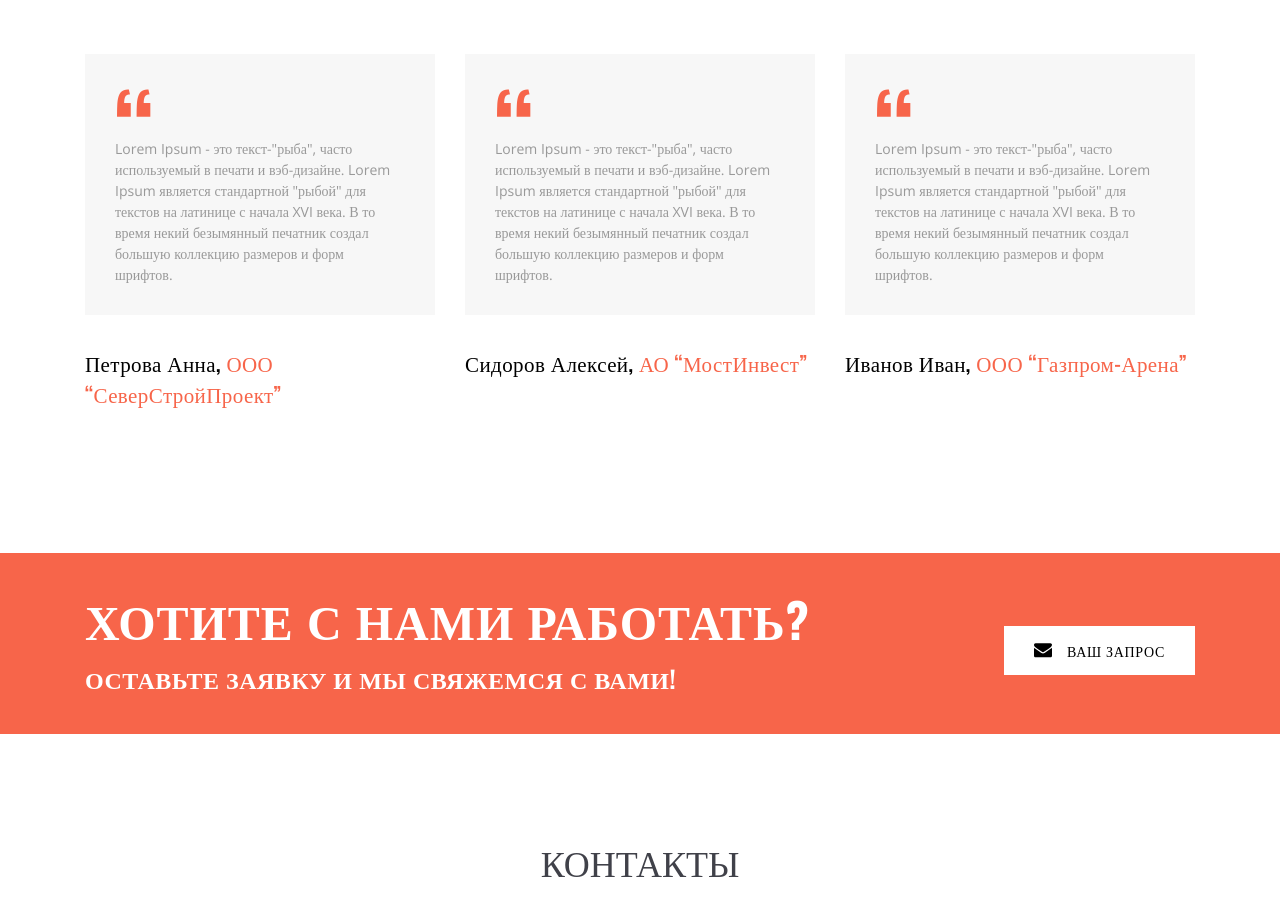
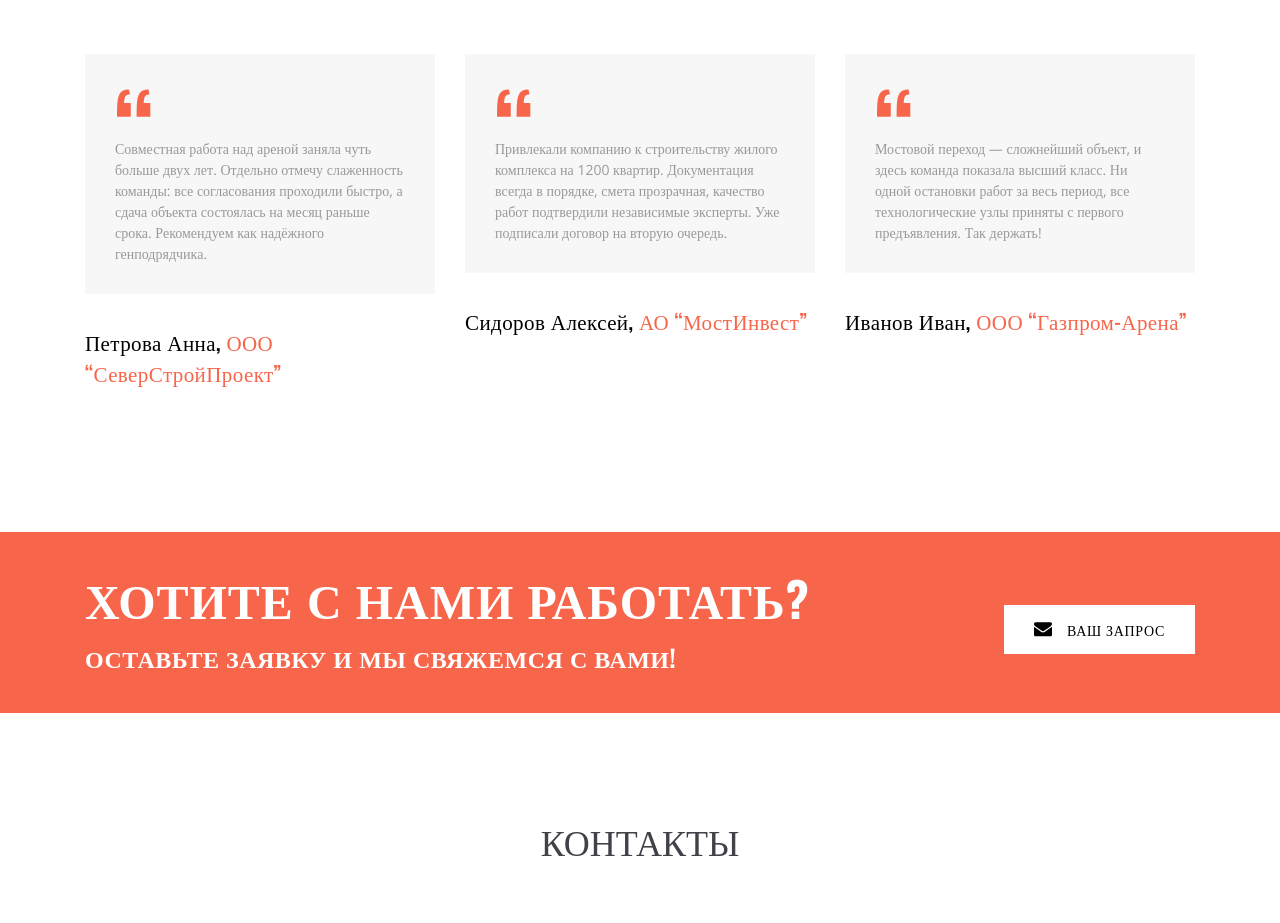
Before and after one commit to Pavelreb/Construction_Company, a plain HTML site: page index.html in a window 1280 px wide. Shown: the part 5080-6003 px from the top of the page. Drawn offline with nearby package versions, Linux system fonts and the light colour scheme.

Commit message:
Отзывы: реальные тексты вместо Lorem Ipsum, привязка к авторам

```diff
--- a/index.html
+++ b/index.html
@@ -325,7 +325,7 @@
                         <div class="reviews-item">
                             <div class="reviews-item-decs">
                                 <p class="reviews-item-decs-dec">“</p>
-                                <p class="reviews-item-decs-text">Lorem Ipsum - это текст-"рыба", часто используемый в печати и вэб-дизайне. Lorem Ipsum является стандартной "рыбой" для текстов на латинице с начала XVI века. В то время некий безымянный печатник создал большую коллекцию размеров и форм шрифтов.</p>
+                                <p class="reviews-item-decs-text">Совместная работа над ареной заняла чуть больше двух лет. Отдельно отмечу слаженность команды: все согласования проходили быстро, а сдача объекта состоялась на месяц раньше срока. Рекомендуем как надёжного генподрядчика.</p>
                             </div>
                             <div class="reviews-item-name">
                                 <h4 class="reviews-item-name-autr">Петрова Анна, <span>ООО “СеверСтройПроект”</span></h4>
@@ -334,7 +334,7 @@
                         <div class="reviews-item">
                             <div class="reviews-item-decs">
                                 <p class="reviews-item-decs-dec">“</p>
-                                <p class="reviews-item-decs-text">Lorem Ipsum - это текст-"рыба", часто используемый в печати и вэб-дизайне. Lorem Ipsum является стандартной "рыбой" для текстов на латинице с начала XVI века. В то время некий безымянный печатник создал большую коллекцию размеров и форм шрифтов.</p>
+                                <p class="reviews-item-decs-text">Привлекали компанию к строительству жилого комплекса на 1200 квартир. Документация всегда в порядке, смета прозрачная, качество работ подтвердили независимые эксперты. Уже подписали договор на вторую очередь.</p>
                             </div>
                             <div class="reviews-item-name">
                                 <h4 class="reviews-item-name-autr">Сидоров Алексей, <span>АО “МостИнвест”</span></h4>
@@ -343,7 +343,7 @@
                         <div class="reviews-item">
                             <div class="reviews-item-decs">
                                 <p class="reviews-item-decs-dec">“</p>
-                                <p class="reviews-item-decs-text">Lorem Ipsum - это текст-"рыба", часто используемый в печати и вэб-дизайне. Lorem Ipsum является стандартной "рыбой" для текстов на латинице с начала XVI века. В то время некий безымянный печатник создал большую коллекцию размеров и форм шрифтов.</p>
+                                <p class="reviews-item-decs-text">Мостовой переход — сложнейший объект, и здесь команда показала высший класс. Ни одной остановки работ за весь период, все технологические узлы приняты с первого предъявления. Так держать!</p>
                             </div>
                             <div class="reviews-item-name">
                                 <h4 class="reviews-item-name-autr">Иванов Иван, <span>ООО “Газпром-Арена”</span></h4>
```
